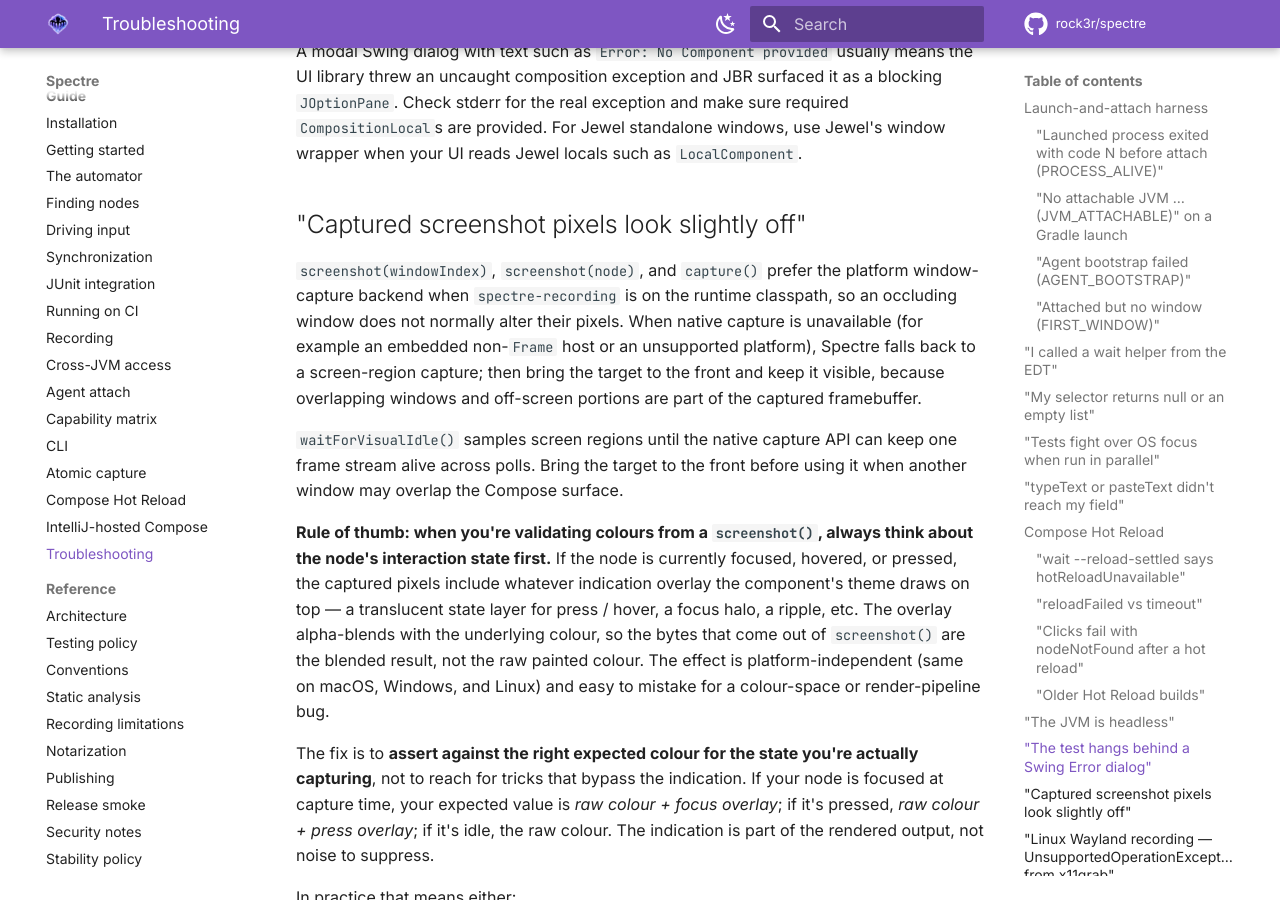
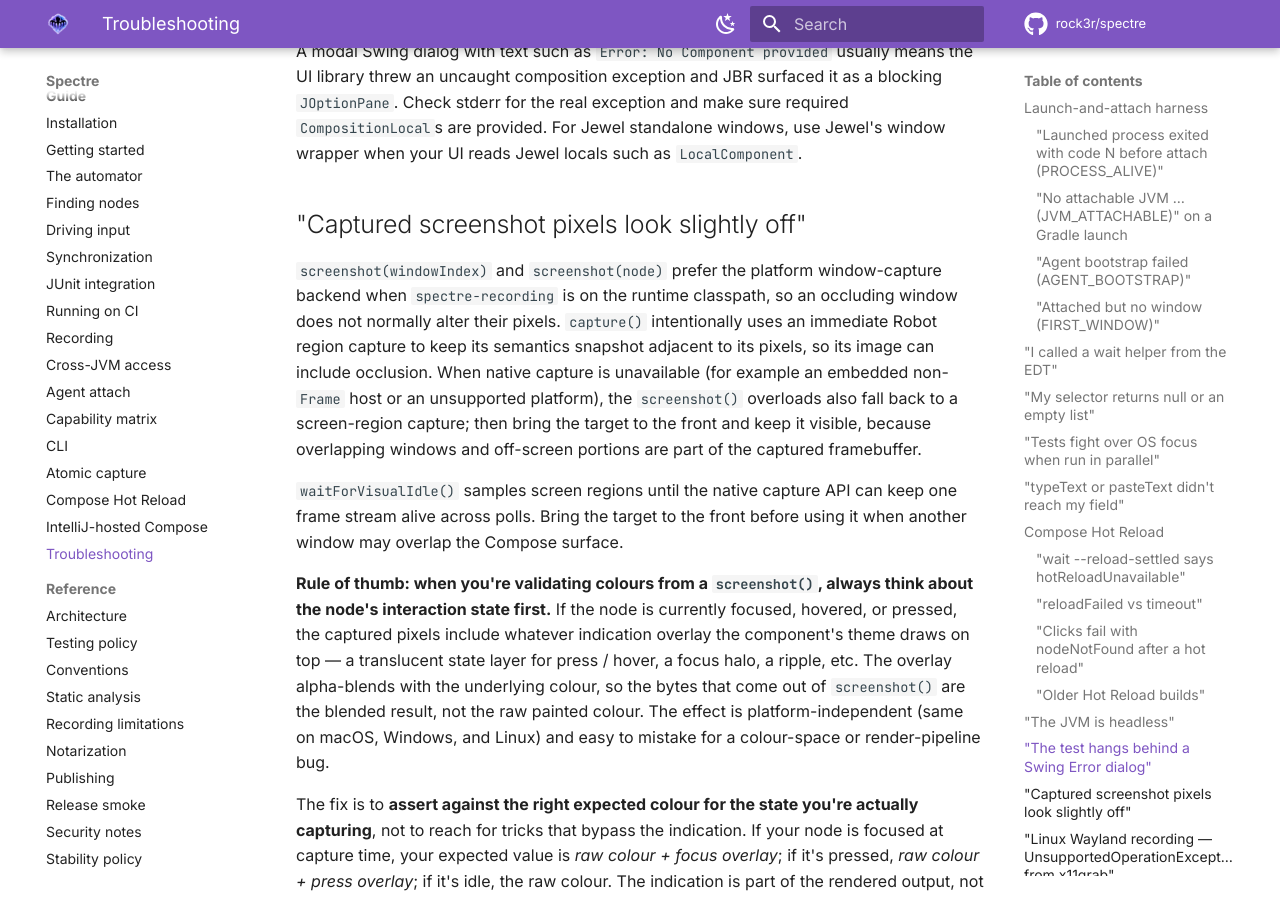
Before and after one commit to rock3r/spectre, an MkDocs documentation site: the page built from docs/guide/troubleshooting.md, in a window 1280 px wide and 900 px high, scrolled down 5437 px. Built offline with MkDocs 1.6.1 and Material for MkDocs 9.7.7, drawn with Linux system fonts in a browser that asks for light colours; comment, search, counter and statistics services are not loaded.

Commit message:
docs clarify atomic capture fallback

```diff
--- a/docs/guide/troubleshooting.md
+++ b/docs/guide/troubleshooting.md
@@ -220,12 +220,14 @@ wrapper when your UI reads Jewel locals such as `LocalComponent`.
 
 ## "Captured screenshot pixels look slightly off"
 
-`screenshot(windowIndex)`, `screenshot(node)`, and `capture()` prefer the platform
-window-capture backend when `spectre-recording` is on the runtime classpath, so an occluding
-window does not normally alter their pixels. When native
-capture is unavailable (for example an embedded non-`Frame` host or an unsupported platform),
-Spectre falls back to a screen-region capture; then bring the target to the front and keep it
-visible, because overlapping windows and off-screen portions are part of the captured framebuffer.
+`screenshot(windowIndex)` and `screenshot(node)` prefer the platform window-capture backend when
+`spectre-recording` is on the runtime classpath, so an occluding window does not normally alter
+their pixels. `capture()` intentionally uses an immediate Robot region capture to keep its
+semantics snapshot adjacent to its pixels, so its image can include occlusion. When native capture
+is unavailable (for example an embedded non-`Frame` host or an unsupported platform), the
+`screenshot()` overloads also fall back to a screen-region capture; then bring the target to the
+front and keep it visible, because overlapping windows and off-screen portions are part of the
+captured framebuffer.
 
 `waitForVisualIdle()` samples screen regions until the native capture API can keep one frame
 stream alive across polls. Bring the target to the front before using it when another window may
```
